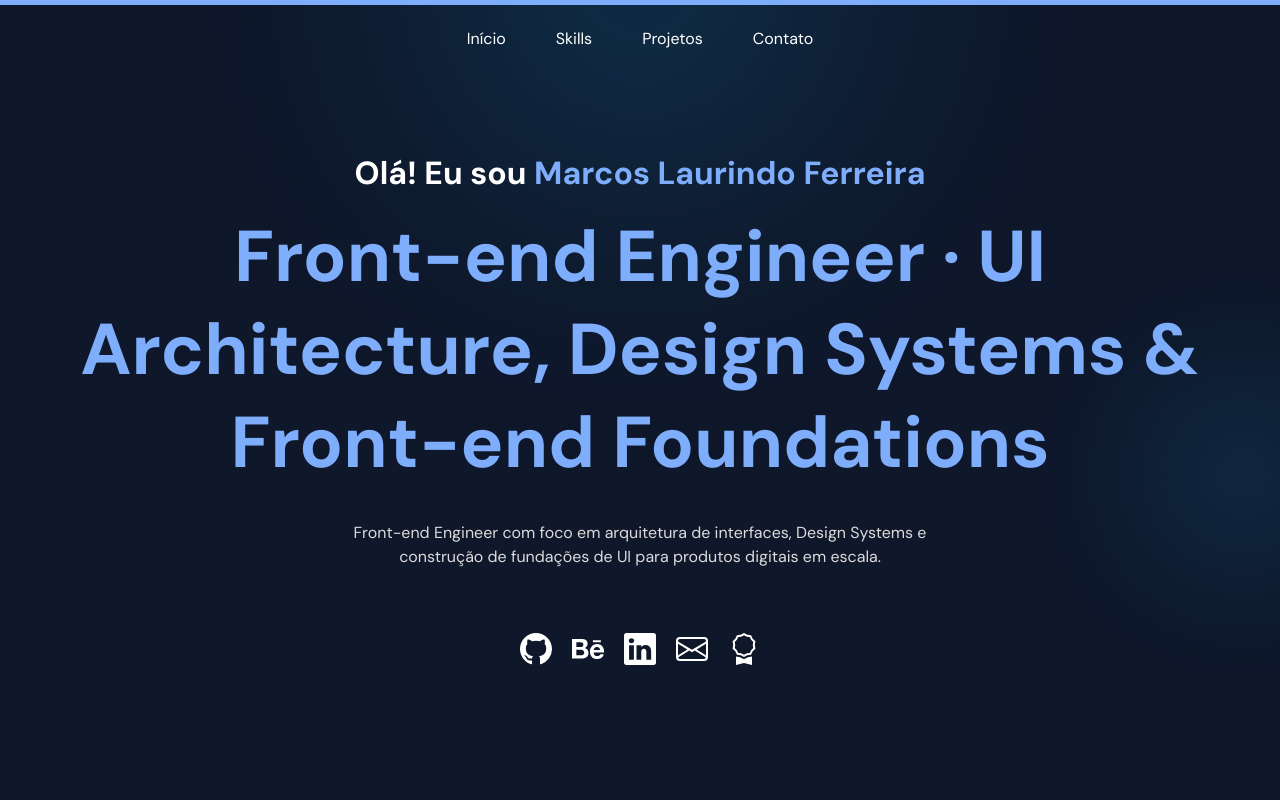
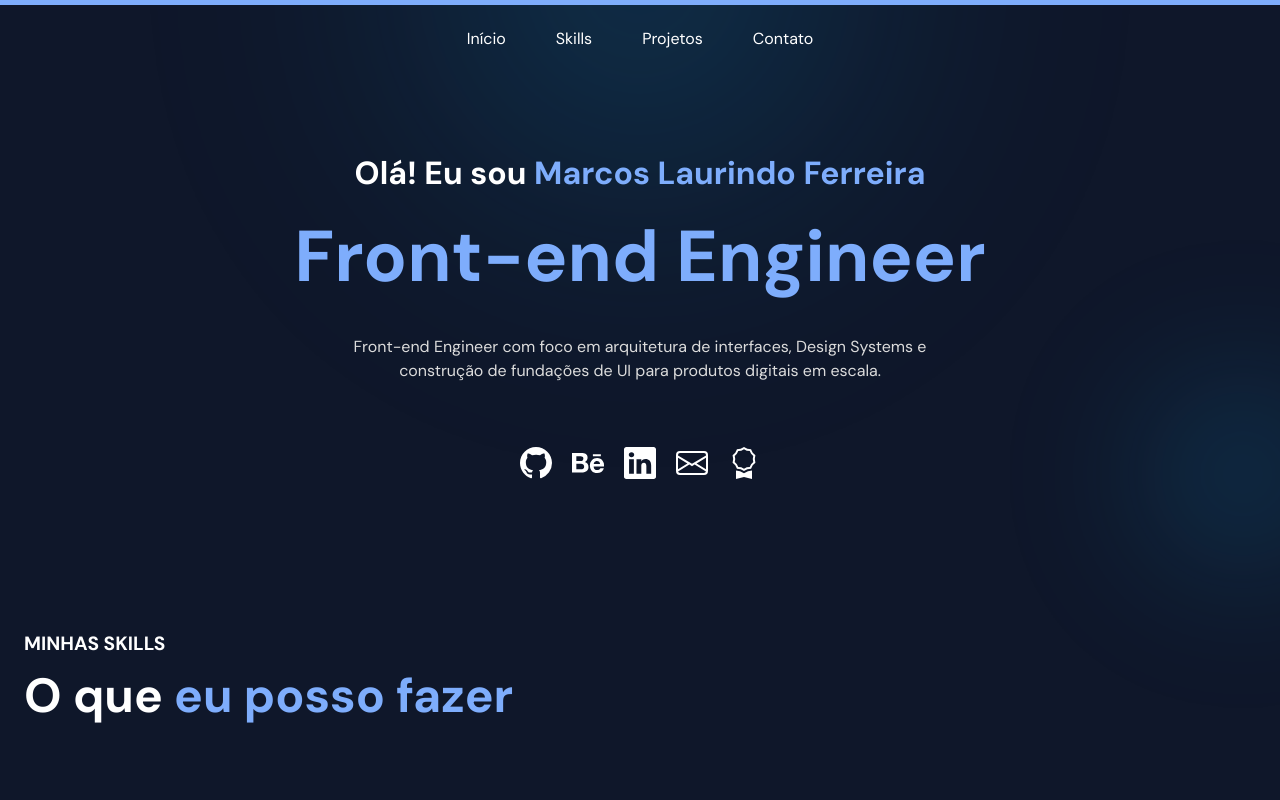
Before and after one commit to marcosprofile/DevXPortfolio, a React (Create React App) app: page / in a window 1280 px wide. Shown: the top 800 px of the page. Built offline with nearby package versions, Linux system fonts and the light colour scheme; no server answers.

Commit message:
feat: update

```diff
--- a/src/components/Showcase.jsx
+++ b/src/components/Showcase.jsx
@@ -43,7 +43,7 @@ export default function Showcase() {
             Olá! Eu sou <BlueText>Marcos Laurindo Ferreira</BlueText>
           </Heading>
           <Heading as="h1" size="h1" $align="center">
-          <BlueText>Front-end Engineer · UI Architecture, Design Systems & Front-end Foundations</BlueText>
+          <BlueText>Front-end Engineer</BlueText>
           </Heading>
           <ParaText as="p" $top="2rem" $bottom="4rem" $mWidth="600px" $center>
             Front-end Engineer com foco em arquitetura de interfaces, Design Systems e construção de fundações de UI para produtos digitais em escala.
--- a/src/styles/Global.styled.js
+++ b/src/styles/Global.styled.js
@@ -93,7 +93,7 @@ export const Heading = styled(PaddingContainer)`
     font-size: ${({ size }) => {
     switch (size) {
       case 'h1':
-        return '4.5rem';
+        return '4rem';
 
       case 'h2':
         return '2rem';
```
